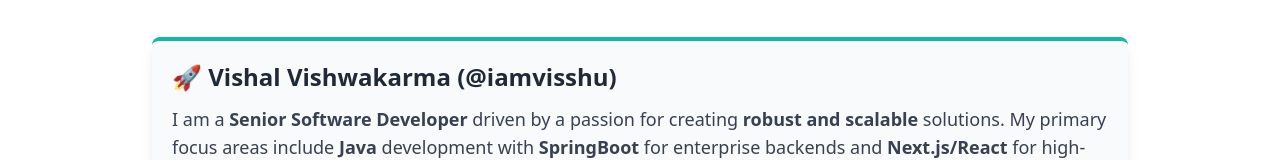
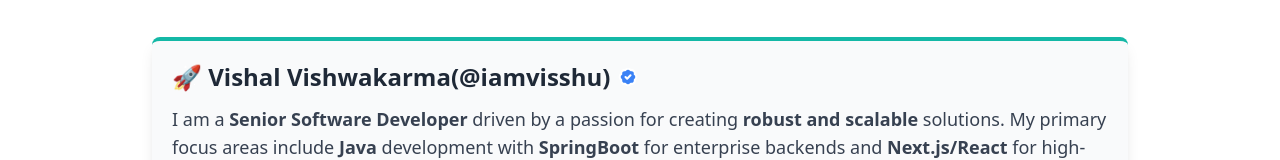
Before and after one commit to iamvisshu/Github-Blog, a Next.js app: page /about in a window 1280 px wide. Shown: the part 390-550 px from the top of the page. Built offline with nearby package versions, Linux system fonts and the light colour scheme; no server answers; the database is empty.

Commit message:
added badge icon
added badge icon

```diff
--- a/pages/about.js
+++ b/pages/about.js
@@ -1,6 +1,7 @@
 import React from "react";
 import Layout from "../components/Layout";
 import Head from "next/head";
+import { BadgeCheck } from 'lucide-react';
 
 export default function About() {
   return (
@@ -36,9 +37,19 @@
 
       {/* Section 1: Personal and Core Expertise */}
       <div className="mb-8 p-5 bg-gray-50 dark:bg-gray-800 rounded-lg shadow-lg border-t-4 border-teal-500">
-        <h2 className="text-2xl font-semibold mb-3 text-gray-800 dark:text-white">
-          <span role="img" aria-label="Rocket">🚀</span> Vishal Vishwakarma (@iamvisshu)
-        </h2>
+        <h2 className="text-2xl font-semibold text-gray-800 dark:text-white flex flex-wrap items-center">
+            <span className="whitespace-nowrap">
+                <span role="img" aria-label="Rocket">🚀</span> Vishal Vishwakarma
+            </span>
+            <span className="flex items-center gap-2">
+                (@iamvisshu)
+                <BadgeCheck
+                    className="w-5 h-5 text-white fill-blue-500 dark:fill-blue-400"
+                    strokeWidth={2.5}
+                />
+            </span>
+          </h2>
+          <div className="mb-3"></div>
 
         <p className="mb-3 text-lg text-gray-700 dark:text-gray-300">
           I am a <strong>Senior Software Developer</strong> driven by a passion for creating <strong>robust and scalable</strong> solutions. My primary focus areas include <strong>Java</strong> development with <strong>SpringBoot</strong> for enterprise backends and <strong>Next.js/React</strong> for high-performance frontend architecture.
```
